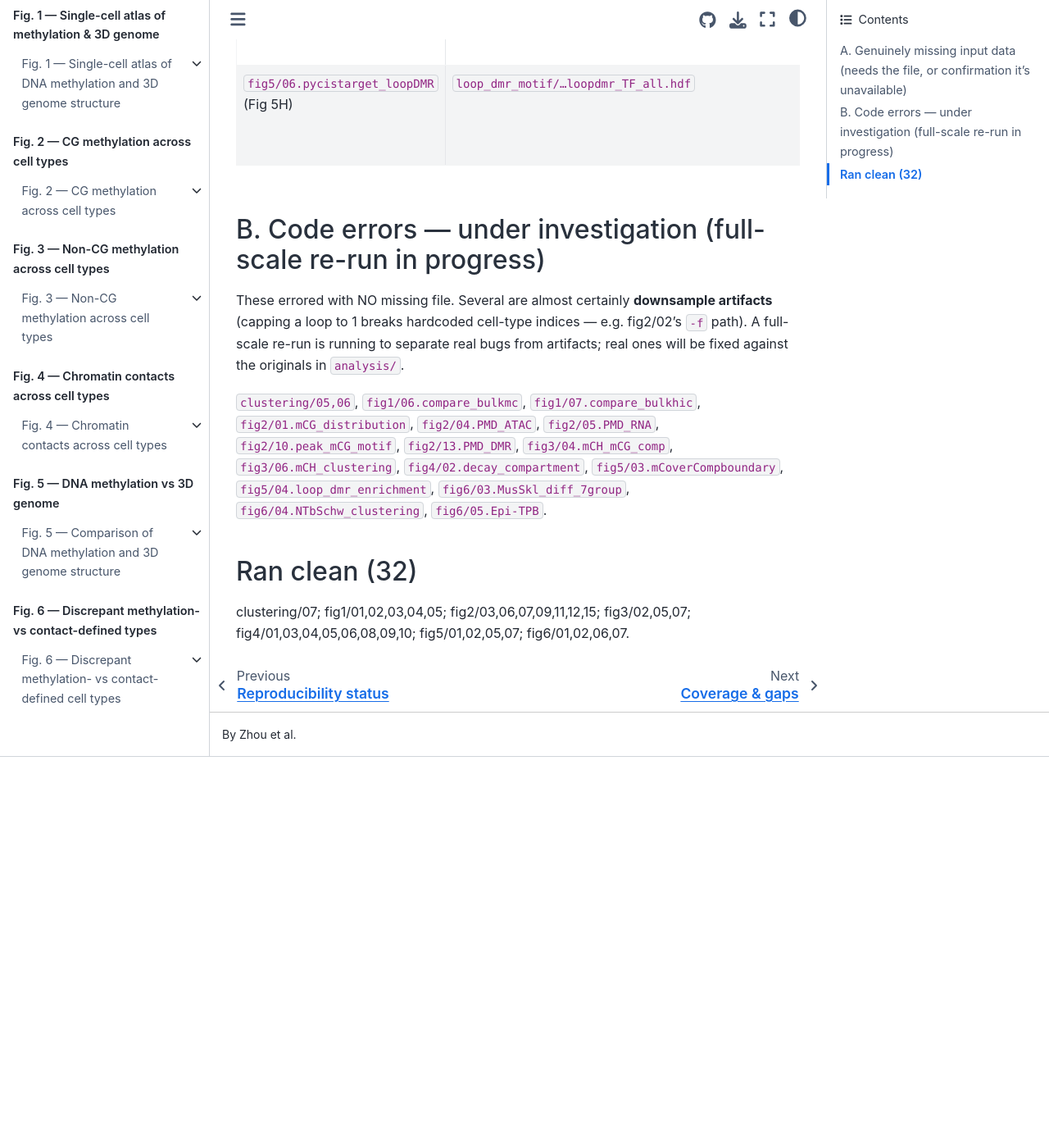
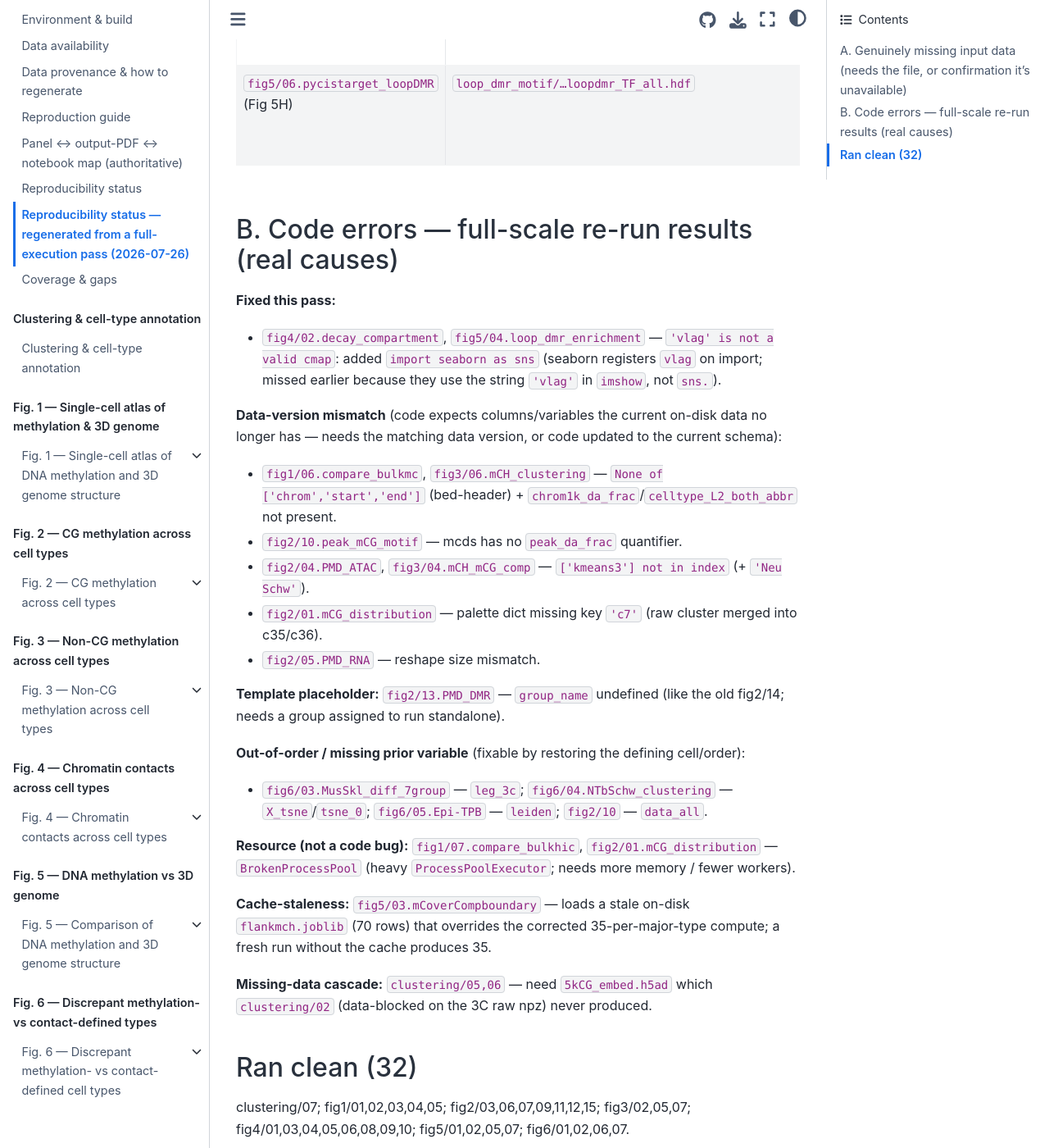
Before and after one commit to zhoujt1994/HumanCellEpigenomeAtlas, a Jupyter Book: the page built from NONCONFIDENT.md, in a window 1280 px wide and 1400 px high, scrolled down 1492 px. Shown: the whole window at 82% size. Built offline with Jupyter Book 1.0.4 settings and Sphinx 7.4.7 and the Sphinx Book theme 1.1.4, drawn with Linux system fonts in a browser that asks for light colours; pages that are not in the unit, such as notebooks, are missing from menus; before the commit the page ends 2415 px from its top, so only the background shows below that.

Commit message:
Fix vlag cmap (add seaborn import) in fig4/02+fig5/04; finalize NONCONFIDENT.md Category B with real full-scale causes (data-version mismatch / template / out-of-order / resource / cache-stale / data-cascade)

```diff
--- a/NONCONFIDENT.md
+++ b/NONCONFIDENT.md
@@ -20,17 +20,29 @@ artifacts, being confirmed by a full-scale re-run).
 | `fig4/07.decay_domain` | `merged_cool_raw/L1/c35.mcool` | raw 100 kb cool for merged type c35. |
 | `fig5/06.pycistarget_loopDMR` (Fig 5H) | `loop_dmr_motif/…loopdmr_TF_all.hdf` | pycisTarget/SCENIC+ output (documented — refer to pycisTarget; ship precomputed). |
 
-## B. Code errors — under investigation (full-scale re-run in progress)
-These errored with NO missing file. Several are almost certainly **downsample artifacts**
-(capping a loop to 1 breaks hardcoded cell-type indices — e.g. fig2/02's `-f` path). A
-full-scale re-run is running to separate real bugs from artifacts; real ones will be fixed
-against the originals in `analysis/`.
+## B. Code errors — full-scale re-run results (real causes)
 
-`clustering/05,06`, `fig1/06.compare_bulkmc`, `fig1/07.compare_bulkhic`, `fig2/01.mCG_distribution`,
-`fig2/04.PMD_ATAC`, `fig2/05.PMD_RNA`, `fig2/10.peak_mCG_motif`, `fig2/13.PMD_DMR`,
-`fig3/04.mCH_mCG_comp`, `fig3/06.mCH_clustering`, `fig4/02.decay_compartment`,
-`fig5/03.mCoverCompboundary`, `fig5/04.loop_dmr_enrichment`, `fig6/03.MusSkl_diff_7group`,
-`fig6/04.NTbSchw_clustering`, `fig6/05.Epi-TPB`.
+**Fixed this pass:**
+- `fig4/02.decay_compartment`, `fig5/04.loop_dmr_enrichment` — `'vlag' is not a valid cmap`: added `import seaborn as sns` (seaborn registers `vlag` on import; missed earlier because they use the string `'vlag'` in `imshow`, not `sns.`).
+
+**Data-version mismatch** (code expects columns/variables the current on-disk data no longer has — needs the matching data version, or code updated to the current schema):
+- `fig1/06.compare_bulkmc`, `fig3/06.mCH_clustering` — `None of ['chrom','start','end']` (bed-header) + `chrom1k_da_frac`/`celltype_L2_both_abbr` not present.
+- `fig2/10.peak_mCG_motif` — mcds has no `peak_da_frac` quantifier.
+- `fig2/04.PMD_ATAC`, `fig3/04.mCH_mCG_comp` — `['kmeans3'] not in index` (+ `'Neu Schw'`).
+- `fig2/01.mCG_distribution` — palette dict missing key `'c7'` (raw cluster merged into c35/c36).
+- `fig2/05.PMD_RNA` — reshape size mismatch.
+
+**Template placeholder:** `fig2/13.PMD_DMR` — `group_name` undefined (like the old fig2/14; needs a group assigned to run standalone).
+
+**Out-of-order / missing prior variable** (fixable by restoring the defining cell/order):
+- `fig6/03.MusSkl_diff_7group` — `leg_3c`; `fig6/04.NTbSchw_clustering` — `X_tsne`/`tsne_0`; `fig6/05.Epi-TPB` — `leiden`; `fig2/10` — `data_all`.
+
+**Resource (not a code bug):** `fig1/07.compare_bulkhic`, `fig2/01.mCG_distribution` — `BrokenProcessPool` (heavy `ProcessPoolExecutor`; needs more memory / fewer workers).
+
+**Cache-staleness:** `fig5/03.mCoverCompboundary` — loads a stale on-disk `flankmch.joblib` (70 rows) that overrides the corrected 35-per-major-type compute; a fresh run without the cache produces 35.
+
+**Missing-data cascade:** `clustering/05,06` — need `5kCG_embed.h5ad` which `clustering/02` (data-blocked on the 3C raw npz) never produced.
+
 
 ## Ran clean (32)
 clustering/07; fig1/01,02,03,04,05; fig2/03,06,07,09,11,12,15; fig3/02,05,07; fig4/01,03,04,05,06,08,09,10; fig5/01,02,05,07; fig6/01,02,06,07.
```
Also changed, not shown: 2 other files.
